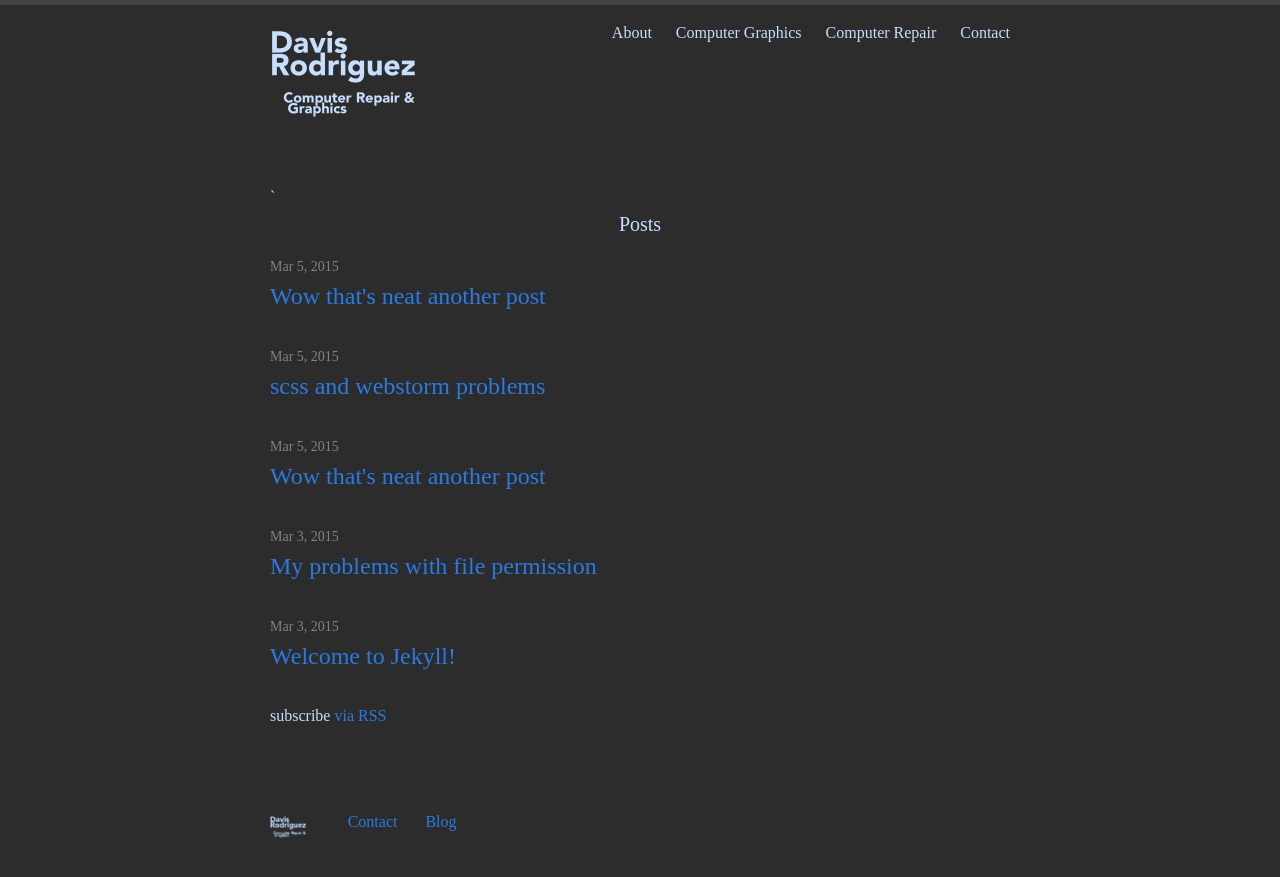
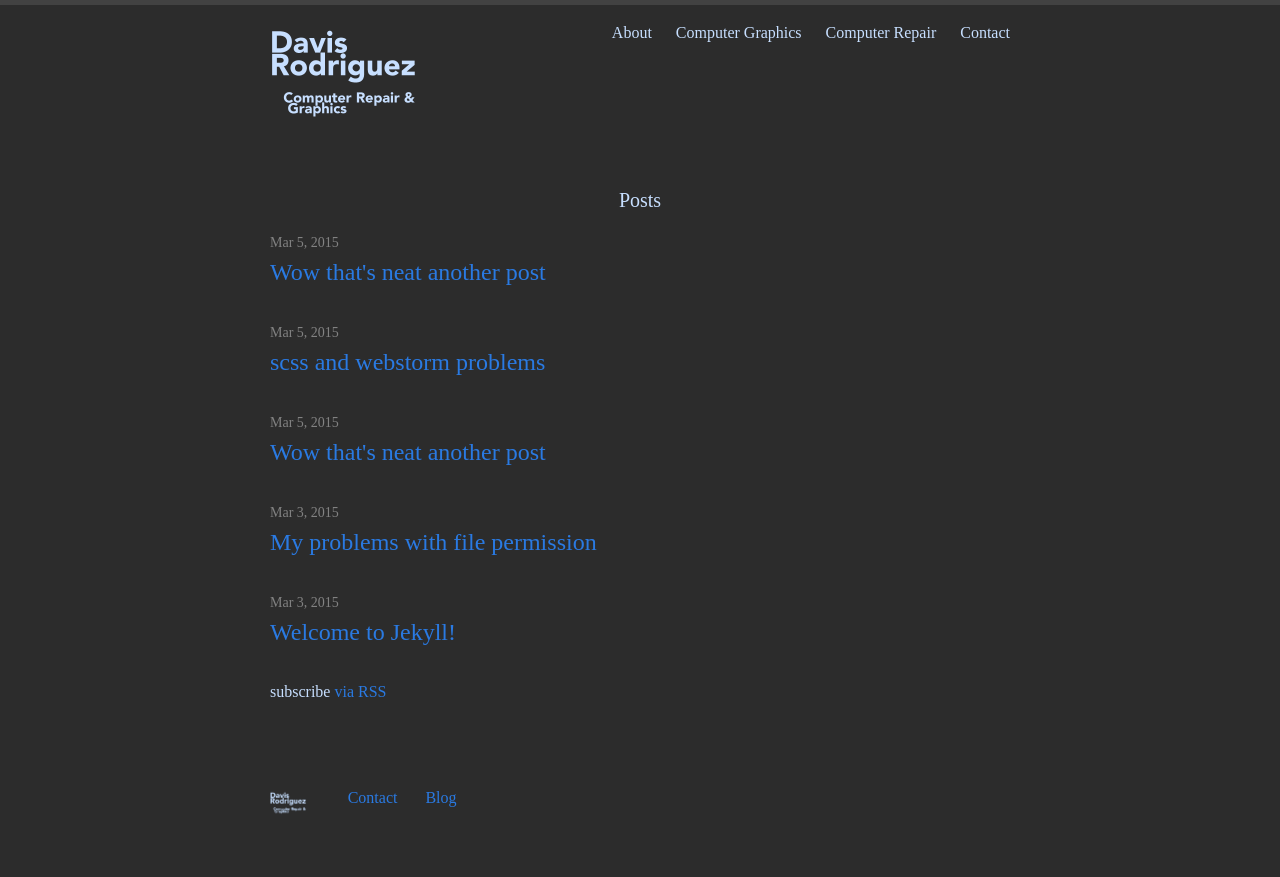
Before and after one commit to al1271/ClientProject, a Jekyll site: the page built from blog.html, in a window 1280 px wide. Shown: the top 877 px of the page. Built offline with Jekyll 4.4.1, drawn with Linux system fonts in a browser that asks for light colours.

Commit message:
asd
dasdas

```diff
--- a/blog.html
+++ b/blog.html
@@ -2,7 +2,7 @@
 layout: default
 ---
 
-<div class="home">`
+<div class="home">
 
   <h1 class="page-heading">Posts</h1>
 
```
